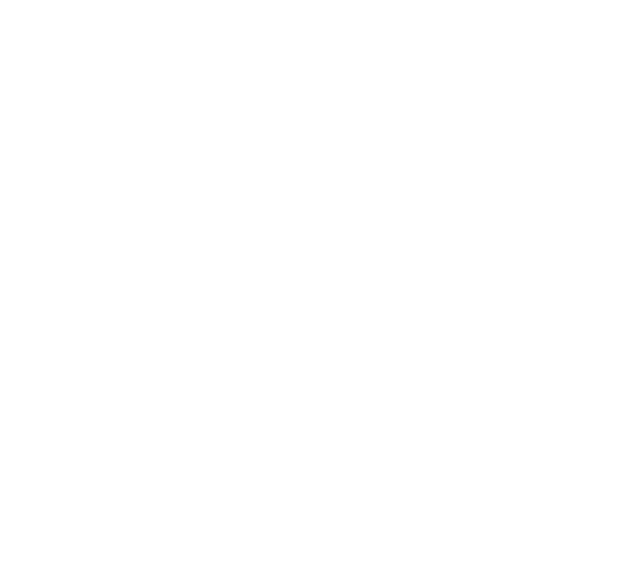
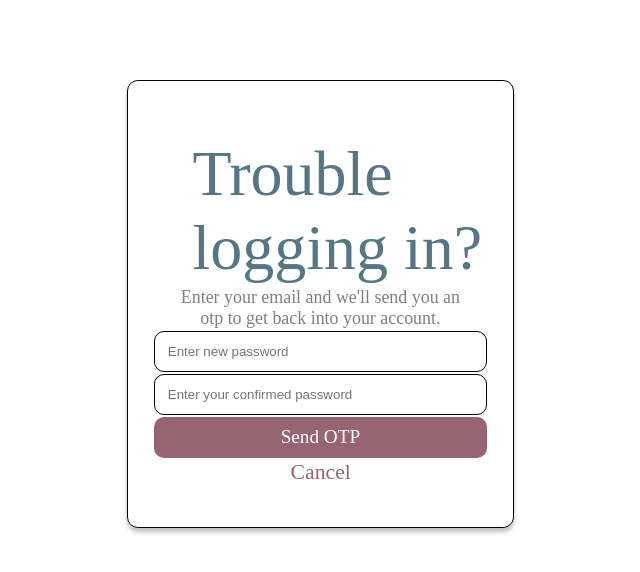
Before and after one commit to Rishabh2503/SocioGram, a React (Create React App) app: page /reset_pw in a window 1280 px wide. Before the commit this address had no page. Shown: the top 572 px of the page, without its empty margins (359-999 px from the left). Built offline with nearby package versions, Linux system fonts and the light colour scheme; a web font is replaced by a local one.

Commit message:
Added Reset password page

```diff
--- a/src/App.jsx
+++ b/src/App.jsx
@@ -34,6 +34,7 @@
         <Route path="/login" element={<LogIn />} />
         <Route path="/signup" element={<SignUp />} />
         <Route path="/forgot" element={<Forgot />} />
+        <Route path="/reset_pw" element={<Reset_pw />} />
         </Routes>
      </BrowserRouter>
       {/* </div> */}
--- a/src/Log In/LogIn.js
+++ b/src/Log In/LogIn.js
@@ -2,11 +2,15 @@
 import "./LogIn.css";
 import Heading from "../components/Heading";
 import { FcGoogle } from "react-icons/fc";
+import {useNavigate} from "react-router-dom";
 
 
 const logoimg = require("../images/LogImage.svg").default;
 
 function LogIn() {
+
+  const Navhandler= useNavigate();
+
   return (
     <>
       <Heading />
@@ -32,9 +36,7 @@
       <div id="google">
         <FcGoogle /> Continue with Google{" "}
       </div>
-      <span>
-        Don't have an account?<a href="#">Sign In</a>
-      </span>
+      <div id="footer_msg">Don't have an account? <span onClick={() => Navhandler('/signup')}>Sign Up</span></div>
     </div>
     </>
   );
--- a/src/Reset password/Reset_pw.css
+++ b/src/Reset password/Reset_pw.css
@@ -0,0 +1,15 @@
+@import url("https://fonts.googleapis.com/css2?family=Poppins:ital,wght@0,200;0,400;1,200&display=swap");
+
+*{
+   margin: 0;
+   padding: 0;
+   box-sizing: border-box;
+}
+
+#can{
+    cursor: pointer;
+    text-align: center;
+    color: #976473;
+    font-size: 1.7vw;
+    margin-bottom: 2vw;
+}
--- a/src/Reset password/Reset_pw.js
+++ b/src/Reset password/Reset_pw.js
@@ -1,5 +1,6 @@
 import React from 'react'
 import {useNavigate} from "react-router-dom";
+import './Reset_pw.css'
 
 
 const Reset_pw = () => {
@@ -7,7 +8,15 @@
     const Navhandler = useNavigate()
 
   return (
-    <div>
+    <div id="box">
+            <p id="head">Trouble logging in?</p>
+            <p id='content'>Enter your email and we'll send you an otp to get back into your account.</p>
+            <input placeholder='Enter new password' type="password"/>
+            <input placeholder='Enter your confirmed password' type="password"/>
+            <div id="sign_btn">Send OTP</div>
+            <div id="can" onClick={() => Navhandler('/login')}>Cancel</div>
+
+
 
     </div>
   )
--- a/src/Sign Up/SignUp.jsx
+++ b/src/Sign Up/SignUp.jsx
@@ -28,7 +28,7 @@
             <p className="error" >Enter valid Username</p>
           </div>
           <div>
-            <input placeholder='Enter your Password'/>
+            <input placeholder='Enter your Password' type="password"/>
             <p className="error" >Password should be more than 8 characters.</p>
           </div>
           <div id="sign_btn">Sign Up</div>
```
